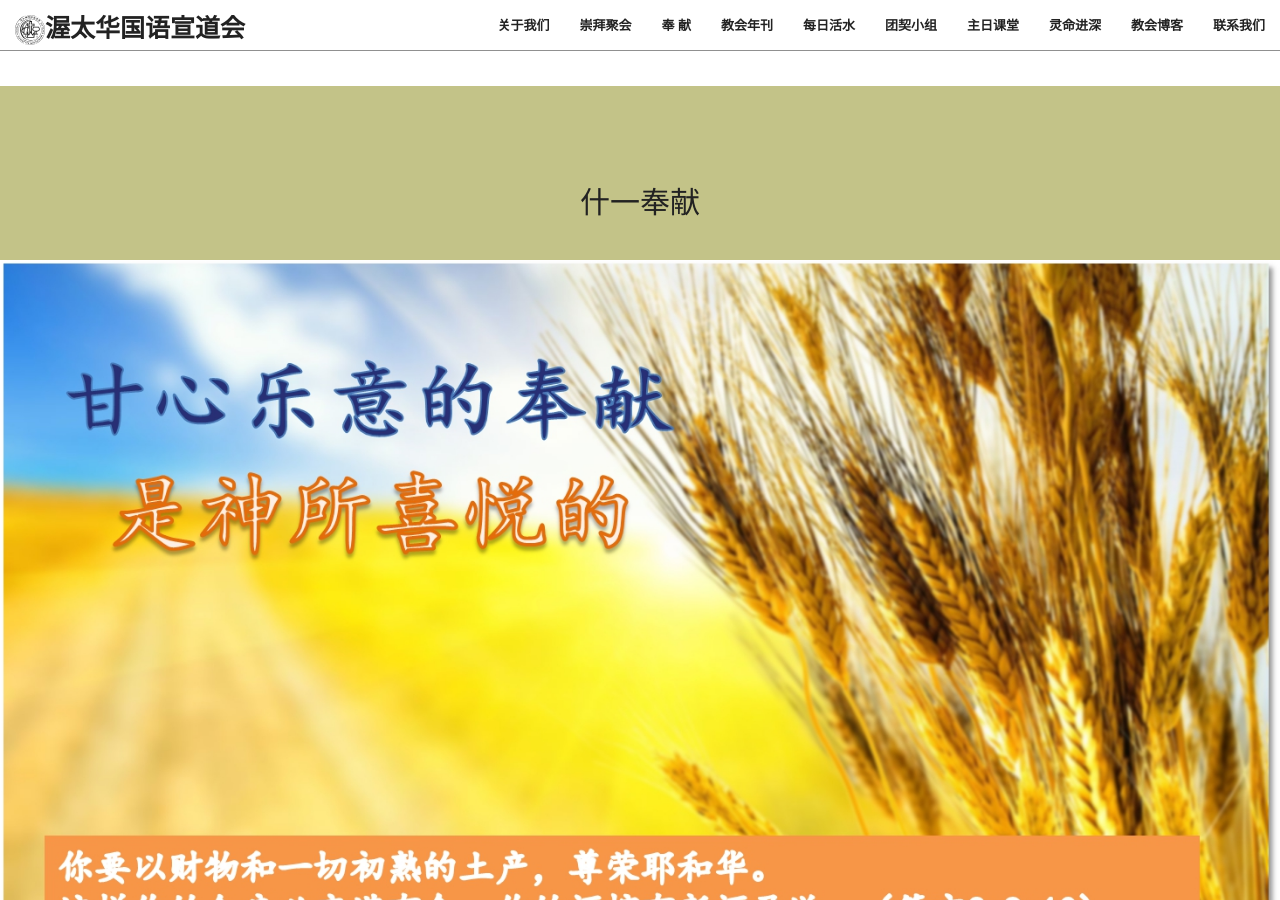
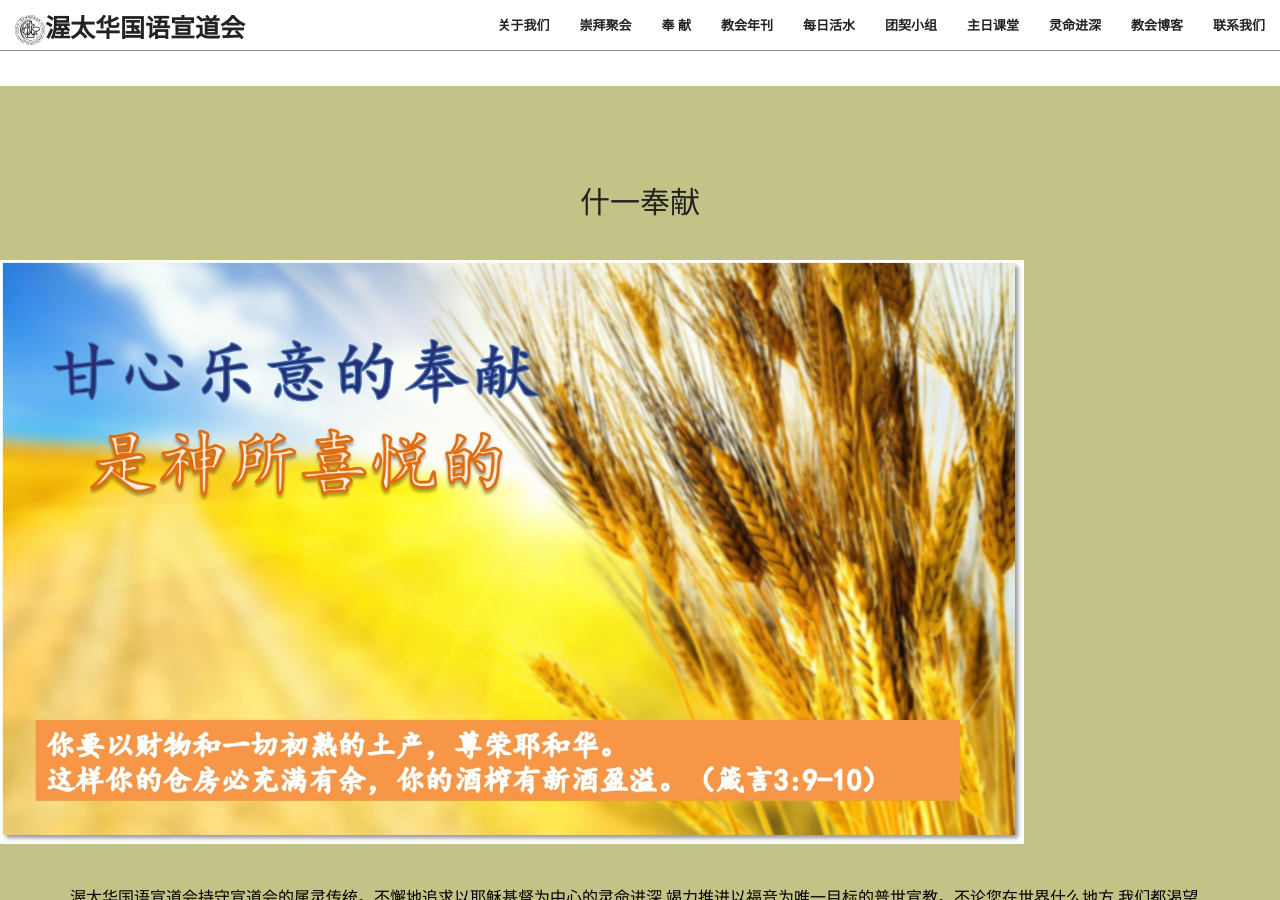
Before and after one commit to JonasYow/ottawaomac, a Jekyll site: the page built from index.html, in a window 1280 px wide and 900 px high, scrolled down 4305 px. Built offline with Jekyll 4.4.1, drawn with Linux system fonts in a browser that asks for light colours.

Commit message:
changed img width
changed the img width. In desktop it filled the entire screen and doesn't align with words below

```diff
--- a/_includes/tithing.html
+++ b/_includes/tithing.html
@@ -6,7 +6,7 @@
                 <hr class="primary">
             </div>
 			<div class="col-lg-12 text-center">
-                <img src="img/Offering.jpg" class="img-responsive" style="width: 100%;" alt="Giving and Tithing"/>
+                <img src="img/Offering.jpg" class="img-responsive" style="width: 80%;" alt="Giving and Tithing"/>
                 <hr>
                 <div class="container">
                     <p class="text-left">  渥太华国语宣道会持守宣道会的属灵传统。不懈地追求以耶稣基督为中心的灵命进深,竭力推进以福音为唯一目标的普世宣教。不论您在世界什么地方,我们都渴望与您一起高举耶稣基督，把福音传到地极。如果您已经以祷告,奉献，等途径支持渥太华国语宣道，我们衷心的感谢您。 如果您愿意加入支持我们的行列,我们热诚欢迎您。</p>
```
